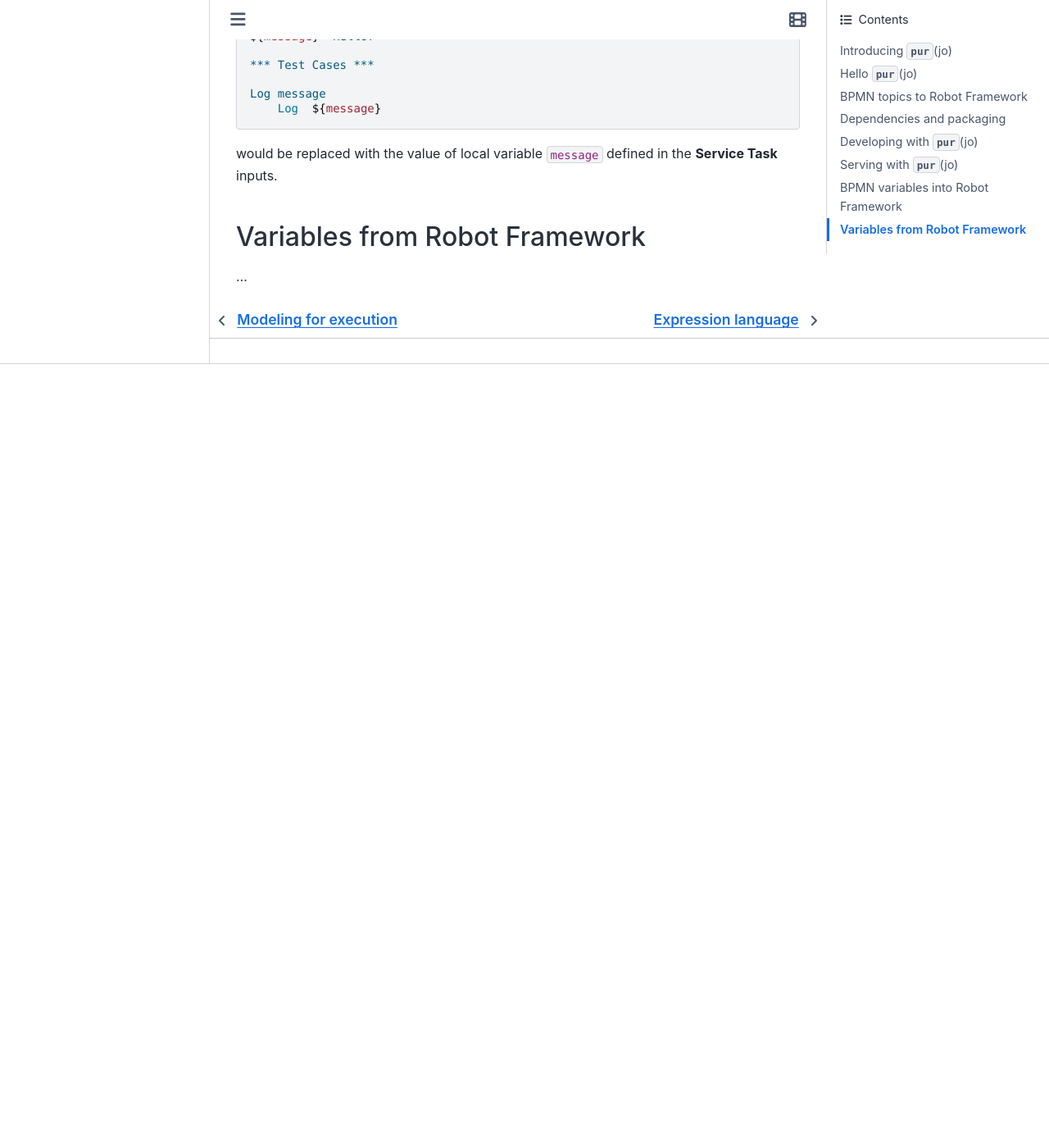
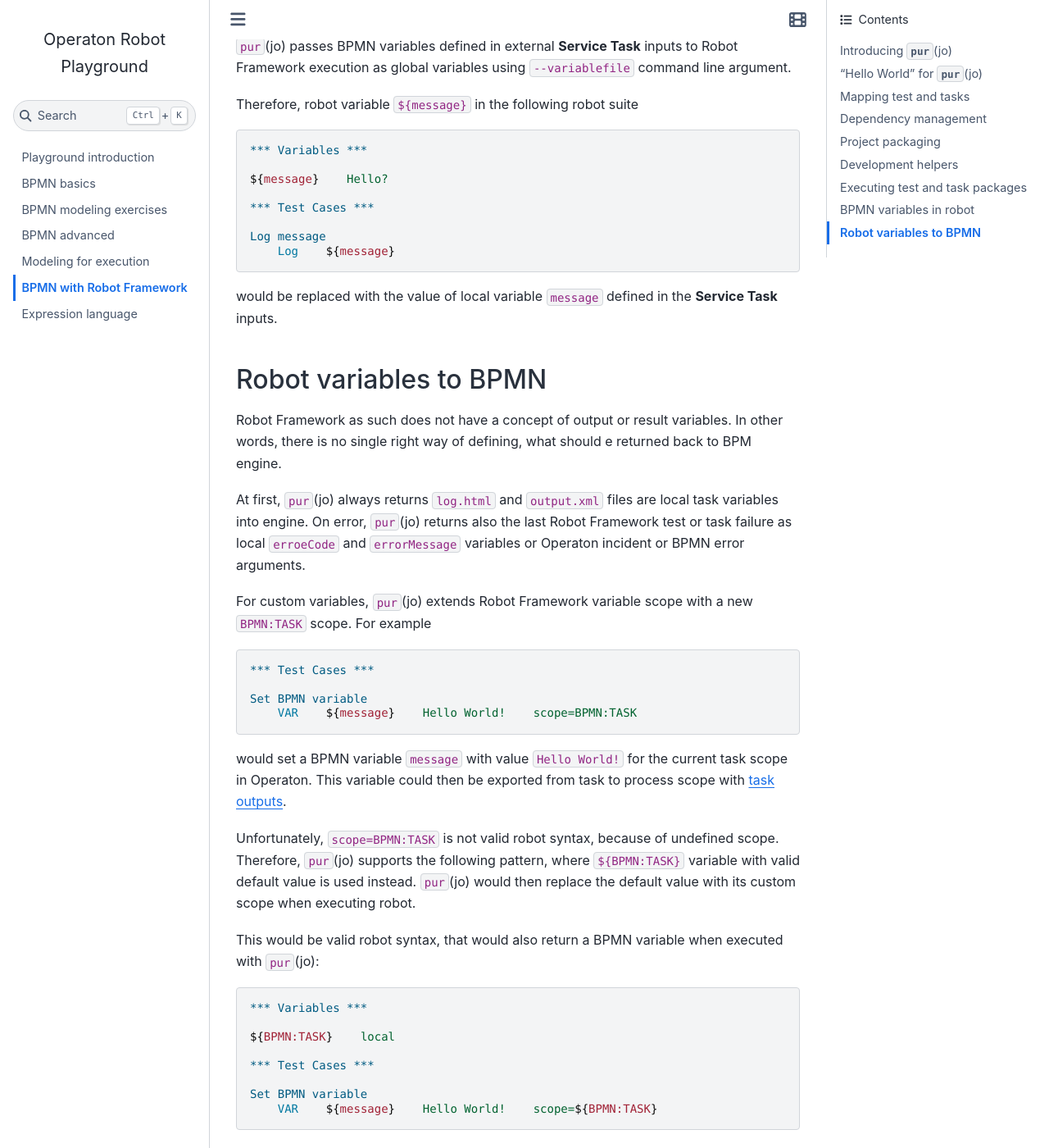
Before and after one commit to datakurre/operaton-robot-playground, a Sphinx documentation site: the page built from docs/purjo/index.md, in a window 1280 px wide and 1400 px high, scrolled down 4476 px. Shown: the whole window at 82% size. Built offline with Sphinx 7.4.7 and the Sphinx Book theme 1.1.4, drawn with Linux system fonts in a browser that asks for light colours; a script that is not in the unit is left out; before the commit the page ends 4920 px from its top, so only the background shows below that; some of the changed text lies outside the part shown.

Commit message:
Added how to return variable back to engine

````diff
--- a/docs/purjo/index.md
+++ b/docs/purjo/index.md
@@ -6,9 +6,10 @@
 The playground ships with a [dedicated plugin](https://github.com/datakurre/camunda-modeler-robot-plugin) for rendering external {BPMN}`../bpmn/service-task` **Service Task** elements with a word *robot* in their *ID* with {BPMN}`../bpmn/robot-task` **robot icon**.
 ```
 
+
 ## Introducing `pur`(jo)
 
-[`pur`(jo)](https://pypi.org/project/purjo/) is an experimental command line tool for orchestrating [Robot Framework](https://robotframework.org/) test or task suites with the [Operaton](https://operaton.org/) BPM engine. It consumes external service tasks from the Operaton engine by executing Robot Framework test and task suites with the [uv](https://docs.astral.sh/uv/) Python environment manager and reporting the results back to the engine.
+[`pur`(jo)](https://pypi.org/project/purjo/) is an experimental command line tool for orchestrating [Robot Framework](https://robotframework.org/) test or task suites with the [Operaton](https://operaton.org/) BPM engine. It long-polls external service tasks from the Operaton engine, executes mapped Robot Framework test and task suites with the [uv](https://docs.astral.sh/uv/) Python environment manager, and finally reports the results or errors back to the engine.
 
 ```console
 $ pur
@@ -29,7 +30,8 @@
 Before trying out `pur`(jo) in the playground, first start the Operaton BPM engine with the `make start` command in the terminal.
 ```
 
-## Hello `pur`(jo)
+
+## "Hello World" for `pur`(jo)
 
 To get started, create a new directory for your bot:
 
@@ -44,7 +46,7 @@
 $ pur init
 ```
 
-This will create a new `hello-world` directory with the following files:
+This would create a new `hello-world` directory with the following files:
 
 * `.python-version` - Python version
 * `pyproject.toml` - Python dependencies and topic mapping
@@ -60,24 +62,28 @@
 $ pur run hello.bpmn
 ```
 
-Finally, you should be able to see `pur`(jo) executing the Robot Framework test suite from the current directory and reporting the results back to Operaton with:
+Then, start the `pur`(jo) worker to execute the Robot Framework test suite:
 
 ```console
 $ pur serve .
 ```
 
-## BPMN topics to Robot Framework
+Now you should be able to see `pur`(jo) executing the Robot Framework test suite from the current project directory and reporting the results back to Operaton.
 
-`pyproject.toml` is a Python project configuration file, which also contains a mapping from BPMN topics to Robot Framework tests or tasks:
+
+## Mapping test and tasks
+
+Every `pur`(jo) project includes `pyproject.toml`, which is a Python project configuration file. For `pur`(jo) projects, it also contains a mapping from BPMN topics to Robot Framework tests or tasks:
 
 ```toml
 [tool.purjo.topics]
 "My Topic" = { name = "My Task" }
 ```
 
-In the mapping, `name` is passed as the argument `-t` to `robot` when executing the Robot Framework. For example, `{ name = "*" }` would run all tests or tasks in the package.
+In the mapped value, `name` is passed as the argument `-t` to `robot` when executing the Robot Framework. For example, `{ name = "*" }` would run all tests or tasks in the package.
 
-## Dependencies and packaging
+
+## Dependency management
 
 Test and task package dependencies are managed with the `uv` Python environment manager. For example:
 
@@ -86,6 +92,9 @@
 ```
 
 would add the `request` Python package to the `pyproject.toml` and update the `uv.lock` files.
+
+
+## Project packaging
 
 To package the current directory into a deployable `robot.zip` file, use:
 
@@ -101,7 +110,8 @@
 
 This will include `uv`'s project-specific `.cache` directory in the package. Packages with `.cache` can be executed with `uv`'s `--offline` flag, utilizing the packaged cache.
 
-## Developing with `pur`(jo)
+
+## Development helpers
 
 `pur`(jo) is designed to support fast iterations while developing Robot Framework test and task packages to be orchestrated with BPM. The following commands should be helpful:
 
@@ -119,7 +129,8 @@
 Both `pur bpm deploy` and `pur run` try to migrate previous process versions to the latest version deployed with the command, unless called with the `--no-migrate` flag.
 ```
 
-## Serving with `pur`(jo)
+
+## Executing test and task packages
 
 `pur serve <PACKAGES...>` serves the given `robot.zip` packages or directories with developed packages as external BPMN service task workers by following their topic mapping in `pyproject.toml`:
 
@@ -152,26 +163,54 @@
 ```
 
 
-## BPMN variables into Robot Framework
+## BPMN variables in robot
 
-`pur(jo)` passes BPMN variables defined in external {BPMN}`../bpmn/service-task` **Service Task** inputs to Robot Framework execution as global variables using `--variablefile` command line argument.
+`pur`(jo) passes BPMN variables defined in external {BPMN}`../bpmn/service-task` **Service Task** inputs to Robot Framework execution as global variables using `--variablefile` command line argument.
 
 Therefore, robot variable `${message}` in the following robot suite
 
 ```robotframework
 *** Variables ***
 
-${message}  Hello?
+${message}    Hello?
 
 *** Test Cases ***
 
 Log message
-    Log  ${message}
+    Log    ${message}
 ```
 
 would be replaced with the value of local variable `message` defined in the {bpmn}`../bpmn/service-task` **Service Task** inputs.
 
 
-## Variables from Robot Framework
+## Robot variables to BPMN
 
-...
+Robot Framework as such does not have a concept of output or result variables. In other words, there is no single right way of defining, what should e returned back to BPM engine.
+
+At first, `pur`(jo) always returns `log.html` and `output.xml` files are local task variables into engine. On error, `pur`(jo) returns also the last Robot Framework test or task failure as local `erroeCode` and `errorMessage` variables or Operaton incident or BPMN error arguments.
+
+For custom variables, `pur`(jo) extends Robot Framework variable scope with a new `BPMN:TASK` scope. For example
+
+```robotframework
+*** Test Cases ***
+
+Set BPMN variable
+    VAR    ${message}    Hello World!    scope=BPMN:TASK
+```
+
+would set a BPMN variable `message` with value `Hello World!` for the current task scope in Operaton. This variable could then be exported from task to process scope with [task outputs](../operaton/index.md#inputs-and-outputs).
+
+Unfortunately, `scope=BPMN:TASK` is not valid robot syntax, because of undefined scope. Therefore, `pur`(jo) supports the following pattern, where `${BPMN:TASK}` variable with valid default value is used instead. `pur`(jo) would then replace the default value with its custom scope when executing robot.
+
+This would be valid robot syntax, that would also return a BPMN variable when executed with `pur`(jo):
+
+```robotframework
+*** Variables ***
+
+${BPMN:TASK}    local
+
+*** Test Cases ***
+
+Set BPMN variable
+    VAR    ${message}    Hello World!    scope=${BPMN:TASK}
+```
````
